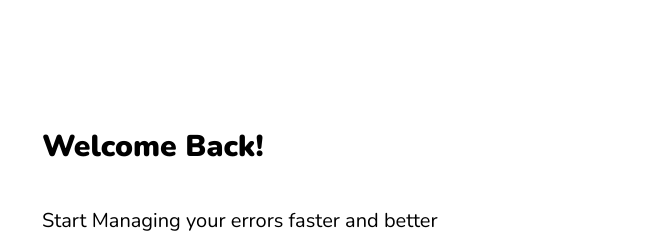
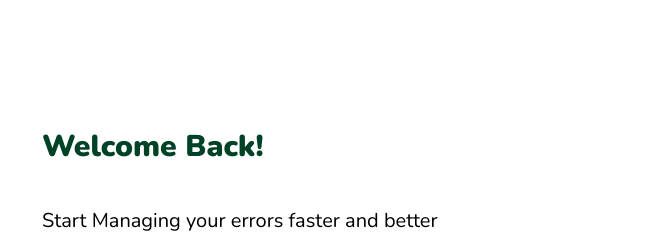
Before and after one commit to aremumahmud/e-commerce-ui, a React (Create React App) app: page /users/1 in a window 1280 px wide. Shown: the top 234 px of the page, without its empty margins (308-971 px from the left). Built offline with nearby package versions, Linux system fonts and the light colour scheme; a web font is replaced by a local one.

Commit message:
resized the login page

```diff
--- a/src/css/login.css
+++ b/src/css/login.css
@@ -54,6 +54,8 @@ body {
 .titles .top {
     font-size: 30px;
     font-weight: 900;
+    color: #004225;
+    ;
 }
 
 .titles .sub {
```
